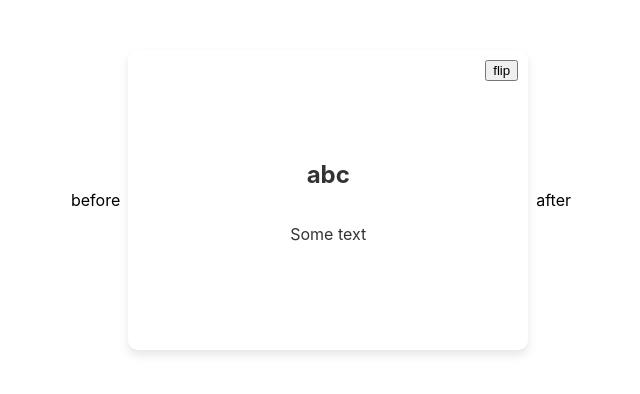
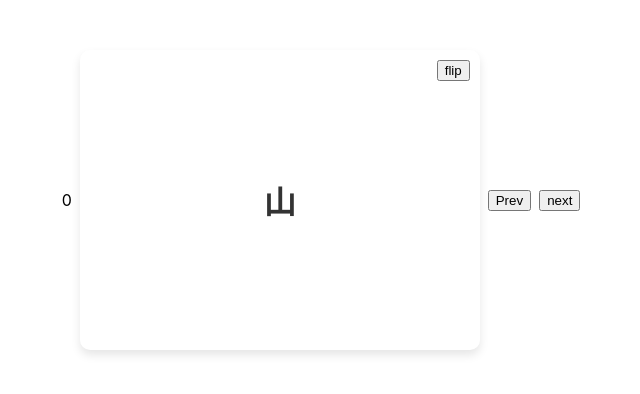
Before and after one commit to calvincchan/sagebooks-500-multiple-choice, a React (Create React App) app: page / in a window 1280 px wide. Shown: the part 110-504 px from the top of the page, without its empty margins (319-959 px from the left). Built offline with nearby package versions, Linux system fonts and the light colour scheme.

Commit message:
chore: navigate through predefined cards

```diff
--- a/src/App.tsx
+++ b/src/App.tsx
@@ -1,12 +1,41 @@
+import { useReducer } from 'react';
 import './App.css';
-import Flashcards from './Flashcard';
+import { LearningCards } from './data';
+import Flashcard from './Flashcard';
+
+interface State {
+  pos: number;
+  min: number;
+  max: number;
+}
+
+type Action = "prev" | "next";
+
+const reducer = function(state: State, action: Action): State {
+  console.log({state, action});
+  switch(action){
+    case "prev":
+      return {
+        ...state,
+        pos: state.pos > state.min ? state.pos - 1 : state.pos
+      };
+    case "next":
+      return {
+        ...state,
+        pos: state.pos < state.max ? state.pos + 1 : state.pos
+      };
+  }
+}
 
 function App() {
+  const [state, dispatch] = useReducer(reducer, {pos: 0, min: 0, max: LearningCards.length-1});
+
   return (
     <div className="App">
-      before
-      <Flashcards frontText="abc" />
-      after
+      <div>{state.pos}</div>
+      <Flashcard frontText={LearningCards[state.pos]?.character} backText={LearningCards[state.pos]?.jyutping} />
+      <button onClick={()=>dispatch("prev")}>Prev</button>
+      <button onClick={()=>dispatch("next")}>next</button>
     </div>
   );
 }
--- a/src/Flashcard.tsx
+++ b/src/Flashcard.tsx
@@ -9,8 +9,7 @@ function Flashcard(props: {frontText: string, backText?: string}) {
       <div className={`flashcard-inner ${isFront?"":"flipped"}`}>
         <div className="flashcard-front">
           <button className="control" onClick={()=>{setIsFront(false)}}>flip</button>
-          <h2>{frontText}</h2>
-          <p>Some text</p>
+          <h1>{frontText}</h1>
         </div>
         <div className="flashcard-back">
           <button className="control" onClick={()=>{setIsFront(true)}}>close</button>
--- /dev/null
+++ b/src/data.tsx
@@ -0,0 +1,16 @@
+export interface LearningCard {
+  character: string;
+  jyutping: string;
+  node_id: number;
+};
+
+export const LearningCards: LearningCard[] = [
+  {character: "山", jyutping: "saan1", node_id: 1},
+  {character: "高", jyutping: "gou1", node_id: 2},
+  {character: "的", jyutping: "dik1", node_id: 3},
+  {character: "人", jyutping: "jan4", node_id: 4},
+  {character: "個", jyutping: "go3", node_id: 5},
+  {character: "大", jyutping: "daai6", node_id: 6},
+  {character: "上", jyutping: "soeng5", node_id: 7},
+  {character: "下", jyutping: "haa6", node_id: 8},
+];
```
